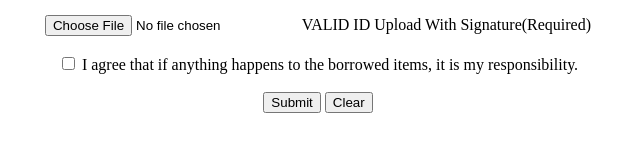
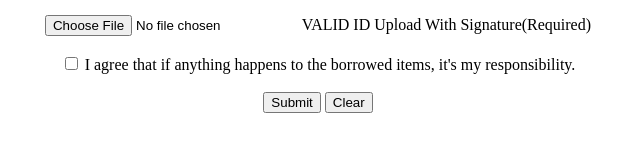
Before and after one commit to CT22-0203/test-repo, a plain HTML site: page index.html in a window 1280 px wide. Shown: the part 439-590 px from the top of the page, 322-962 px from the left. Drawn offline with Linux system fonts and the light colour scheme.

Commit message:
updating the index.html

```diff
--- a/index.html
+++ b/index.html
@@ -86,7 +86,7 @@
         <div>
             <input type="checkbox" id="agree" name="agree" required>
             <label for="agree">
-                I agree that if anything happens to the borrowed items, it is my responsibility.
+                I agree that if anything happens to the borrowed items, it's my responsibility.
             </label>
         </div>
 
```
